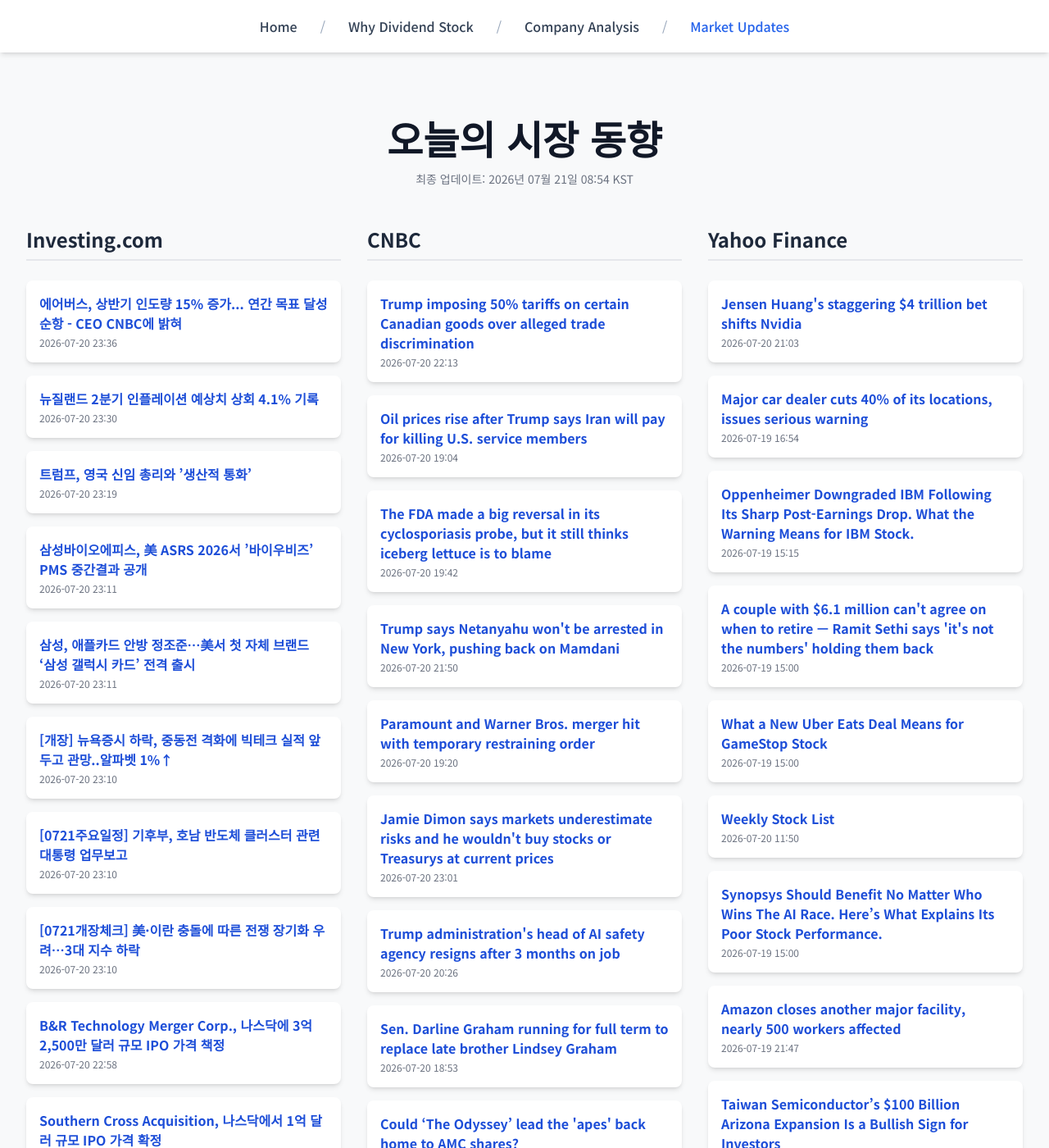
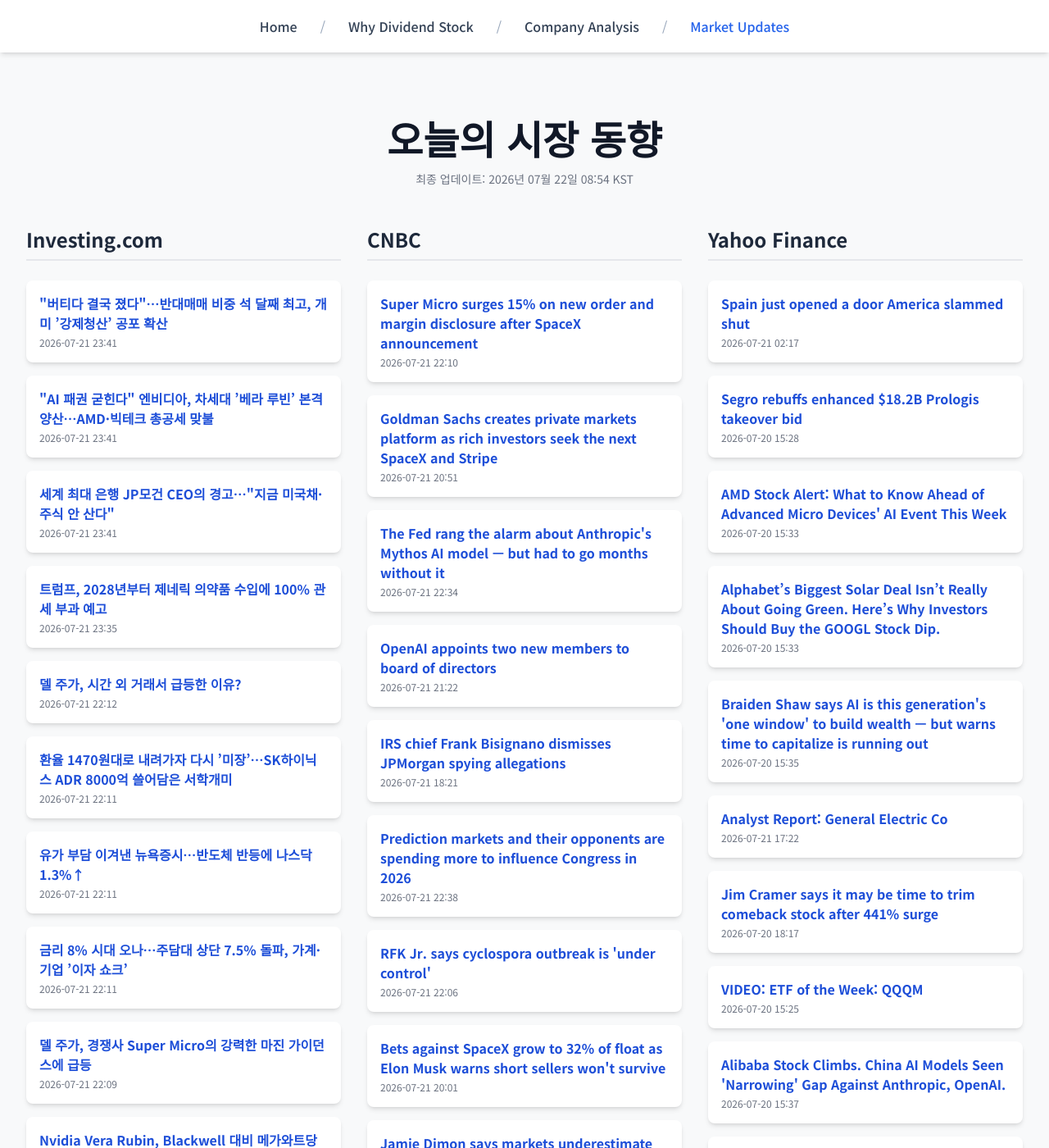
Before and after one commit to Kay-Hwang/my-company-analysis, a Jekyll site: the page built from market-updates.html, in a window 1280 px wide and 1400 px high. Shown: the whole window at 82% size. Built offline with Jekyll 4.4.1, drawn with Linux system fonts in a browser that asks for light colours; nearby versions of some CDN libraries; a script that is not in the unit is left out; some of the changed text lies outside the part shown.

Commit message:
Update daily data

```diff
--- a/_data/latest_data.json
+++ b/_data/latest_data.json
@@ -1,190 +1,190 @@
 {
-  "lastUpdated": "2026년 07월 21일 08:54 KST",
+  "lastUpdated": "2026년 07월 22일 08:54 KST",
   "news": {
     "investing": [
       {
-        "title": "에어버스, 상반기 인도량 15% 증가... 연간 목표 달성 순항 - CEO CNBC에 밝혀",
-        "link": "https://kr.investing.com/news/stock-market-news/article-93CH-2021883",
-        "pubDate": "2026-07-20 23:36:58",
-        "summary": "에어버스, 상반기 인도량 15% 증가... 연간 목표 달성 순항 - CEO CNBC에 밝혀"
+        "title": "﻿\"버티다 결국 졌다\"…반대매매 비중 석 달째 최고, 개미 ’강제청산’ 공포 확산",
+        "link": "https://kr.investing.com/news/stock-market-news/article-2023698",
+        "pubDate": "2026-07-21 23:41:18",
+        "summary": "﻿\"버티다 결국 졌다\"…반대매매 비중 석 달째 최고, 개미 ’강제청산’ 공포 확산"
       },
       {
-        "title": "뉴질랜드 2분기 인플레이션 예상치 상회 4.1% 기록",
-        "link": "https://kr.investing.com/news/stock-market-news/article-93CH-2021882",
-        "pubDate": "2026-07-20 23:30:55",
-        "summary": "뉴질랜드 2분기 인플레이션 예상치 상회 4.1% 기록"
+        "title": "\"AI 패권 굳힌다\" 엔비디아, 차세대 ’베라 루빈’ 본격 양산…AMD·빅테크 총공세 맞불",
+        "link": "https://kr.investing.com/news/stock-market-news/article-2023697",
+        "pubDate": "2026-07-21 23:41:18",
+        "summary": "\"AI 패권 굳힌다\" 엔비디아, 차세대 ’베라 루빈’ 본격 양산…AMD·빅테크 총공세 맞불"
       },
       {
-        "title": "트럼프, 영국 신임 총리와 ’생산적 통화’",
-        "link": "https://kr.investing.com/news/stock-market-news/article-93CH-2021879",
-        "pubDate": "2026-07-20 23:19:35",
-        "summary": "트럼프, 영국 신임 총리와 ’생산적 통화’"
+        "title": "﻿세계 최대 은행 JP모건 CEO의 경고…\"지금 미국채·주식 안 산다\"",
+        "link": "https://kr.investing.com/news/stock-market-news/article-2023696",
+        "pubDate": "2026-07-21 23:41:17",
+        "summary": "﻿세계 최대 은행 JP모건 CEO의 경고…\"지금 미국채·주식 안 산다\""
       },
       {
-        "title": "삼성바이오에피스, 美 ASRS 2026서 ’바이우비즈’ PMS 중간결과 공개",
-        "link": "https://kr.investing.com/news/stock-market-news/article-2021878",
-        "pubDate": "2026-07-20 23:11:08",
-        "summary": "삼성바이오에피스, 美 ASRS 2026서 ’바이우비즈’ PMS 중간결과 공개"
+        "title": "트럼프, 2028년부터 제네릭 의약품 수입에 100% 관세 부과 예고",
+        "link": "https://kr.investing.com/news/stock-market-news/article-2023685",
+        "pubDate": "2026-07-21 23:35:52",
+        "summary": "트럼프, 2028년부터 제네릭 의약품 수입에 100% 관세 부과 예고"
       },
       {
-        "title": "삼성, 애플카드 안방 정조준…美서 첫 자체 브랜드 ‘삼성 갤럭시 카드’ 전격 출시",
-        "link": "https://kr.investing.com/news/stock-market-news/article-2021877",
-        "pubDate": "2026-07-20 23:11:08",
-        "summary": "삼성, 애플카드 안방 정조준…美서 첫 자체 브랜드 ‘삼성 갤럭시 카드’ 전격 출시"
+        "title": "델 주가, 시간 외 거래서 급등한 이유?",
+        "link": "https://kr.investing.com/news/stock-market-news/article-93CH-2023657",
+        "pubDate": "2026-07-21 22:12:53",
+        "summary": "델 주가, 시간 외 거래서 급등한 이유?"
       },
       {
-        "title": "[개장] 뉴욕증시 하락, 중동전 격화에 빅테크 실적 앞두고 관망..알파벳 1%↑",
-        "link": "https://kr.investing.com/news/stock-market-news/article-2021872",
-        "pubDate": "2026-07-20 23:10:18",
-        "summary": "[개장] 뉴욕증시 하락, 중동전 격화에 빅테크 실적 앞두고 관망..알파벳 1%↑"
+        "title": "환율 1470원대로 내려가자 다시 ’미장’…SK하이닉스 ADR 8000억 쓸어담은 서학개미",
+        "link": "https://kr.investing.com/news/stock-market-news/article-2023656",
+        "pubDate": "2026-07-21 22:11:12",
+        "summary": "환율 1470원대로 내려가자 다시 ’미장’…SK하이닉스 ADR 8000억 쓸어담은 서학개미"
       },
       {
-        "title": "[0721주요일정] 기후부, 호남 반도체 클러스터 관련 대통령 업무보고",
-        "link": "https://kr.investing.com/news/stock-market-news/article-2021871",
-        "pubDate": "2026-07-20 23:10:11",
-        "summary": "[0721주요일정] 기후부, 호남 반도체 클러스터 관련 대통령 업무보고"
+        "title": "유가 부담 이겨낸 뉴욕증시…반도체 반등에 나스닥 1.3%↑",
+        "link": "https://kr.investing.com/news/stock-market-news/article-2023655",
+        "pubDate": "2026-07-21 22:11:12",
+        "summary": "유가 부담 이겨낸 뉴욕증시…반도체 반등에 나스닥 1.3%↑"
       },
       {
-        "title": "[0721개장체크] 美·이란 충돌에 따른 전쟁 장기화 우려…3대 지수 하락",
-        "link": "https://kr.investing.com/news/stock-market-news/article-2021870",
-        "pubDate": "2026-07-20 23:10:11",
-        "summary": "[0721개장체크] 美·이란 충돌에 따른 전쟁 장기화 우려…3대 지수 하락"
+        "title": "금리 8% 시대 오나…주담대 상단 7.5% 돌파, 가계·기업 ’이자 쇼크’",
+        "link": "https://kr.investing.com/news/stock-market-news/article-2023654",
+        "pubDate": "2026-07-21 22:11:11",
+        "summary": "금리 8% 시대 오나…주담대 상단 7.5% 돌파, 가계·기업 ’이자 쇼크’"
       },
       {
-        "title": "B&R Technology Merger Corp., 나스닥에 3억 2,500만 달러 규모 IPO 가격 책정",
-        "link": "https://kr.investing.com/news/stock-market-news/article-432SI-2021869",
-        "pubDate": "2026-07-20 22:58:01",
-        "summary": "B&R Technology Merger Corp., 나스닥에 3억 2,500만 달러 규모 IPO 가격 책정"
+        "title": "델 주가, 경쟁사 Super Micro의 강력한 마진 가이던스에 급등",
+        "link": "https://kr.investing.com/news/stock-market-news/article-93CH-2023652",
+        "pubDate": "2026-07-21 22:09:01",
+        "summary": "델 주가, 경쟁사 Super Micro의 강력한 마진 가이던스에 급등"
       },
       {
-        "title": "Southern Cross Acquisition, 나스닥에서 1억 달러 규모 IPO 가격 확정",
-        "link": "https://kr.investing.com/news/stock-market-news/article-432SI-2021863",
-        "pubDate": "2026-07-20 22:27:01",
-        "summary": "Southern Cross Acquisition, 나스닥에서 1억 달러 규모 IPO 가격 확정"
+        "title": "Nvidia Vera Rubin, Blackwell 대비 메가와트당 처리량 10배 향상",
+        "link": "https://kr.investing.com/news/stock-market-news/article-2023645",
+        "pubDate": "2026-07-21 21:51:48",
+        "summary": "Nvidia Vera Rubin, Blackwell 대비 메가와트당 처리량 10배 향상"
       }
     ],
     "cnbc": [
       {
-        "title": "Trump imposing 50% tariffs on certain Canadian goods over alleged trade discrimination",
-        "link": "https://www.cnbc.com/2026/07/20/trump-tariffs-canada-trade.html",
-        "pubDate": "Mon, 20 Jul 2026 22:13:57 GMT",
-        "summary": "Canada's relationship with the U.S. has frayed amid Trump's tariff-heavy agenda and vocal displeasure with the nations' trilateral trade pact with Mexico."
+        "title": "Super Micro surges 15% on new order and margin disclosure after SpaceX announcement",
+        "link": "https://www.cnbc.com/2026/07/21/super-micro-stock-spacex-announcement.html",
+        "pubDate": "Tue, 21 Jul 2026 22:10:56 GMT",
+        "summary": "Many server makers are seeing faster growth as companies race to deploy artificial intelligence servers."
       },
       {
-        "title": "Oil prices rise after Trump says Iran will pay for killing U.S. service members",
-        "link": "https://www.cnbc.com/2026/07/20/oil-prices-today-brent-wti-crude-us-iran-centcom-hormuz.html",
-        "pubDate": "Mon, 20 Jul 2026 19:04:16 GMT",
-        "summary": "Oil prices have surged around 20% this month as fighting between the U.S. and Iran has sharply escalated."
+        "title": "Goldman Sachs creates private markets platform as rich investors seek the next SpaceX and Stripe",
+        "link": "https://www.cnbc.com/2026/07/21/goldman-sachs-private-markets-platform.html",
+        "pubDate": "Tue, 21 Jul 2026 20:51:34 GMT",
+        "summary": "Goldman Sachs is launching a new alternative investments platform aimed at giving wealthy clients and family offices direct stakes in private companies."
       },
       {
-        "title": "The FDA made a big reversal in its cyclosporiasis probe, but it still thinks iceberg lettuce is to blame",
-        "link": "https://www.cnbc.com/2026/07/20/cyclosporiasis-fda-taylor-farms-lettuce-false-positive.html",
-        "pubDate": "Mon, 20 Jul 2026 19:42:30 GMT",
-        "summary": "The FDA's investigation into the source of the cyclosporiasis outbreak is causing confusion as companies and consumers alike navigate new updates."
+        "title": "The Fed rang the alarm about Anthropic's Mythos AI model — but had to go months without it",
+        "link": "https://www.cnbc.com/2026/07/21/fed-mythos-ai-cybersecurity-banks-project-glasswing.html",
+        "pubDate": "Tue, 21 Jul 2026 22:34:35 GMT",
+        "summary": "The central bank didn't have access to Claude Mythos Preview as of mid-July, even as other institutions were racing to patch their vulnerabilities."
       },
       {
-        "title": "Trump says Netanyahu won't be arrested in New York, pushing back on Mamdani",
-        "link": "https://www.cnbc.com/2026/07/20/trump-netanyahu-arrest-mamdani-new-york-israel.html",
-        "pubDate": "Mon, 20 Jul 2026 21:50:17 GMT",
-        "summary": "Israel's prime minister, Benjamin Netanyahu, is the target of an arrest warrant issued by the International Criminal Court related to the war on Gaza."
+        "title": "OpenAI appoints two new members to board of directors",
+        "link": "https://www.cnbc.com/2026/07/21/openai-appoints-two-new-members-to-board-of-directors.html",
+        "pubDate": "Tue, 21 Jul 2026 21:22:32 GMT",
+        "summary": "OpenAI appointed longtime financial executives David Vélez and Robin Vince to its nonprofit and for-profit boards."
       },
       {
-        "title": "Paramount and Warner Bros. merger hit with temporary restraining order",
-        "link": "https://www.cnbc.com/2026/07/20/paramount-wbd-merger-delay.html",
-        "pubDate": "Mon, 20 Jul 2026 19:20:38 GMT",
-        "summary": "A California judge granted a temporary restraining order as part of the lawsuit brought by state attorneys general due to antitrust concerns."
+        "title": "IRS chief Frank Bisignano dismisses JPMorgan spying allegations",
+        "link": "https://www.cnbc.com/2026/07/21/irs-chief-frank-bisignano-laughs-off-jpmorgan-spying-allegations.html",
+        "pubDate": "Tue, 21 Jul 2026 18:21:57 GMT",
+        "summary": "Bisignano denied allegations The Wall Street Journal reported that he surveilled his colleagues while working at JPMorgan more than a decade ago."
+      },
+      {
+        "title": "Prediction markets and their opponents are spending more to influence Congress in 2026",
+        "link": "https://www.cnbc.com/2026/07/21/prediction-market-kalshi-polymarket-casino-gaming-lobby-congress.html",
+        "pubDate": "Tue, 21 Jul 2026 22:38:04 GMT",
+        "summary": "Kalshi and groups representing the casino and gaming industry and online sports betting apps, all have boosted their lobbying spending in 2026."
+      },
+      {
+        "title": "RFK Jr. says cyclospora outbreak is 'under control'",
+        "link": "https://www.cnbc.com/2026/07/21/cyclospora-rfk-jr-says-outbreak-is-under-control.html",
+        "pubDate": "Tue, 21 Jul 2026 22:06:30 GMT",
+        "summary": "Health and Human Services Secretary Robert F. Kennedy Jr. on Tuesday said that the ongoing outbreak of cyclosporiasis is \"under control.\""
+      },
+      {
+        "title": "Bets against SpaceX grow to 32% of float as Elon Musk warns short sellers won't survive",
+        "link": "https://www.cnbc.com/2026/07/21/bets-against-spacex-grow-to-32percent-of-float-as-elon-musk-warns-short-sellers-wont-survive.html",
+        "pubDate": "Tue, 21 Jul 2026 20:01:39 GMT",
+        "summary": "About 206 million SpaceX shares are now sold short, representing roughly 32% of the company's publicly tradable float, according to S3."
       },
       {
         "title": "Jamie Dimon says markets underestimate risks and he wouldn't buy stocks or Treasurys at current prices",
-        "link": "https://www.cnbc.com/2026/07/20/jpmorgan-chase-ceo-jamie-dimon-market-risk.html",
-        "pubDate": "Mon, 20 Jul 2026 23:01:01 GMT",
+        "link": "https://www.cnbc.com/2026/07/21/jpmorgan-chase-ceo-jamie-dimon-market-risk.html",
+        "pubDate": "Tue, 21 Jul 2026 10:24:07 GMT",
         "summary": "Comments from JPMorgan Chase CEO Jamie Dimon contrast with investors' recent willingness to look past wars, tariffs and other shocks."
       },
       {
-        "title": "Trump administration's head of AI safety agency resigns after 3 months on job",
-        "link": "https://www.cnbc.com/2026/07/20/trumps-head-of-ai-safety-agency-caisi-resigns-after-months-on-job.html",
-        "pubDate": "Mon, 20 Jul 2026 20:26:20 GMT",
-        "summary": "Arvind Raman, the director of National Institute of Standards and Technology, will serve as acting director of CAISI, according to a spokesperson"
-      },
-      {
-        "title": "Sen. Darline Graham running for full term to replace late brother Lindsey Graham",
-        "link": "https://www.cnbc.com/2026/07/20/south-carolina-election-republicans-lindsey-graham.html",
-        "pubDate": "Mon, 20 Jul 2026 18:53:24 GMT",
-        "summary": "Sen. Darline Graham enters an increasingly crowded Republican field to fill the seat of her late brother Lindsey Graham, who died earlier this month."
-      },
-      {
-        "title": "Could ‘The Odyssey’ lead the 'apes' back home to AMC shares?",
-        "link": "https://www.cnbc.com/2026/07/20/could-the-odyssey-lead-the-apes-back-home-to-amc-shares.html",
-        "pubDate": "Mon, 20 Jul 2026 18:05:06 GMT",
-        "summary": "AMC options surged out of the gate this morning with over 300,000 contracts traded as of writing."
-      },
-      {
-        "title": "FIFA emerges as the $9 billion winner as the biggest, brashest World Cup ever draws to a close",
-        "link": "https://www.cnbc.com/2026/07/20/world-cup-fifa-football-winner-tournament-spain.html",
-        "pubDate": "Mon, 20 Jul 2026 05:45:04 GMT",
-        "summary": "The football governing body presided over the most lucrative sporting event in history and is poised to net over $9 billion in revenue for 2026."
+        "title": "GM announces new gas-powered Cadillac vehicles amid EV pullback",
+        "link": "https://www.cnbc.com/2026/07/21/gm-new-gas-powered-cadillac.html",
+        "pubDate": "Tue, 21 Jul 2026 15:03:42 GMT",
+        "summary": "GM CEO Mary Barra said Tuesday the next-generation Cadillacs will include new versions of the CT5 sedan, XT5 midsize SUV and discontinued three-row XT6 SUV."
       }
     ],
     "yahoo": [
       {
-        "title": "Jensen Huang's staggering $4 trillion bet shifts Nvidia",
-        "link": "https://finance.yahoo.com/technology/ai/articles/jensen-huangs-staggering-4-trillion-210300335.html",
-        "pubDate": "2026-07-20T21:03:00Z",
-        "summary": "Jensen Huang's staggering $4 trillion bet shifts Nvidia"
+        "title": "Spain just opened a door America slammed shut",
+        "link": "https://finance.yahoo.com/economy/policy/articles/spain-just-opened-door-america-021700849.html",
+        "pubDate": "2026-07-21T02:17:00Z",
+        "summary": "Spain just opened a door America slammed shut"
       },
       {
-        "title": "Major car dealer cuts 40% of its locations, issues serious warning",
-        "link": "https://finance.yahoo.com/small-business/articles/major-car-dealer-cuts-40-014700349.html",
-        "pubDate": "2026-07-19T16:54:17Z",
-        "summary": "Major car dealer cuts 40% of its locations, issues serious warning"
+        "title": "Segro rebuffs enhanced $18.2B Prologis takeover bid",
+        "link": "https://finance.yahoo.com/real-estate/articles/segro-rebuffs-enhanced-18-2b-152845888.html",
+        "pubDate": "2026-07-20T15:28:45Z",
+        "summary": "Segro rebuffs enhanced $18.2B Prologis takeover bid"
       },
       {
-        "title": "Oppenheimer Downgraded IBM Following Its Sharp Post-Earnings Drop. What the Warning Means for IBM Stock.",
-        "link": "https://finance.yahoo.com/markets/stocks/articles/oppenheimer-downgraded-ibm-following-sharp-151501745.html",
-        "pubDate": "2026-07-19T15:15:01Z",
-        "summary": "Oppenheimer Downgraded IBM Following Its Sharp Post-Earnings Drop. What the Warning Means for IBM Stock."
+        "title": "AMD Stock Alert: What to Know Ahead of Advanced Micro Devices' AI Event This Week",
+        "link": "https://finance.yahoo.com/technology/ai/articles/amd-stock-alert-know-ahead-153331797.html",
+        "pubDate": "2026-07-20T15:33:31Z",
+        "summary": "AMD Stock Alert: What to Know Ahead of Advanced Micro Devices' AI Event This Week"
       },
       {
-        "title": "A couple with $6.1 million can't agree on when to retire — Ramit Sethi says 'it's not the numbers' holding them back",
-        "link": "https://finance.yahoo.com/markets/articles/couple-6-1-million-cant-150000535.html",
-        "pubDate": "2026-07-19T15:00:00Z",
-        "summary": "A couple with $6.1 million can't agree on when to retire — Ramit Sethi says 'it's not the numbers' holding them back"
+        "title": "Alphabet’s Biggest Solar Deal Isn’t Really About Going Green. Here’s Why Investors Should Buy the GOOGL Stock Dip.",
+        "link": "https://finance.yahoo.com/energy/articles/alphabet-biggest-solar-deal-isn-153355495.html",
+        "pubDate": "2026-07-20T15:33:55Z",
+        "summary": "Alphabet’s Biggest Solar Deal Isn’t Really About Going Green. Here’s Why Investors Should Buy the GOOGL Stock Dip."
       },
       {
-        "title": "What a New Uber Eats Deal Means for GameStop Stock",
-        "link": "https://finance.yahoo.com/markets/stocks/articles/uber-eats-deal-means-gamestop-150002665.html",
-        "pubDate": "2026-07-19T15:00:02Z",
-        "summary": "What a New Uber Eats Deal Means for GameStop Stock"
+        "title": "Braiden Shaw says AI is this generation's 'one window' to build wealth — but warns time to capitalize is running out",
+        "link": "https://finance.yahoo.com/technology/ai/articles/braiden-shaw-says-ai-generations-153500674.html",
+        "pubDate": "2026-07-20T15:35:00Z",
+        "summary": "Braiden Shaw says AI is this generation's 'one window' to build wealth — but warns time to capitalize is running out"
       },
       {
-        "title": "Weekly Stock List",
-        "link": "https://finance.yahoo.com/research/reports/ARGUS_47669_StockPicks_1784548244000?yptr=yahoo&ncid=yahooproperties_plusresear_nm5q6ze1cei",
-        "pubDate": "2026-07-20T11:50:44Z",
-        "summary": "Weekly Stock List"
+        "title": "Analyst Report: General Electric Co",
+        "link": "https://finance.yahoo.com/research/reports/ARGUS_2999_AnalystReport_1784654558000?yptr=yahoo&ncid=yahooproperties_plusresear_nm5q6ze1cei",
+        "pubDate": "2026-07-21T17:22:38Z",
+        "summary": "Analyst Report: General Electric Co"
       },
       {
-        "title": "Synopsys Should Benefit No Matter Who Wins The AI Race. Here’s What Explains Its Poor Stock Performance.",
-        "link": "https://finance.yahoo.com/markets/stocks/articles/synopsys-benefit-no-matter-wins-150002706.html",
-        "pubDate": "2026-07-19T15:00:02Z",
-        "summary": "Synopsys Should Benefit No Matter Who Wins The AI Race. Here’s What Explains Its Poor Stock Performance."
+        "title": "Jim Cramer says it may be time to trim comeback stock after 441% surge",
+        "link": "https://finance.yahoo.com/markets/stocks/articles/jim-cramer-says-may-time-181700105.html",
+        "pubDate": "2026-07-20T18:17:00Z",
+        "summary": "Jim Cramer says it may be time to trim comeback stock after 441% surge"
       },
       {
-        "title": "Amazon closes another major facility, nearly 500 workers affected",
-        "link": "https://finance.yahoo.com/small-business/articles/amazon-closes-another-major-facility-214700424.html",
-        "pubDate": "2026-07-19T21:47:00Z",
-        "summary": "Amazon closes another major facility, nearly 500 workers affected"
+        "title": "VIDEO: ETF of the Week: QQQM",
+        "link": "https://finance.yahoo.com/markets/stocks/articles/video-etf-week-qqqm-152517745.html",
+        "pubDate": "2026-07-20T15:25:17Z",
+        "summary": "VIDEO: ETF of the Week: QQQM"
       },
       {
-        "title": "Taiwan Semiconductor’s $100 Billion Arizona Expansion Is a Bullish Sign for Investors",
-        "link": "https://finance.yahoo.com/markets/stocks/articles/taiwan-semiconductor-100-billion-arizona-150002813.html",
-        "pubDate": "2026-07-19T15:00:02Z",
-        "summary": "Taiwan Semiconductor’s $100 Billion Arizona Expansion Is a Bullish Sign for Investors"
+        "title": "Alibaba Stock Climbs. China AI Models Seen 'Narrowing' Gap Against Anthropic, OpenAI.",
+        "link": "https://www.investors.com/news/technology/alibaba-stock-qwen-ai-model-anthropic/?src=A00220&yptr=yahoo",
+        "pubDate": "2026-07-20T15:37:17Z",
+        "summary": "Alibaba Stock Climbs. China AI Models Seen 'Narrowing' Gap Against Anthropic, OpenAI."
       },
       {
-        "title": "Nearly half of retirees leave work earlier than planned — the 3 reasons Americans are retiring at 62 instead of 65",
-        "link": "https://finance.yahoo.com/small-business/articles/nearly-half-retirees-leave-earlier-144653221.html",
-        "pubDate": "2026-07-19T14:46:53Z",
-        "summary": "Nearly half of retirees leave work earlier than planned — the 3 reasons Americans are retiring at 62 instead of 65"
+        "title": "Broader Market Boosted by Chipmaker Strength",
+        "link": "https://finance.yahoo.com/markets/stocks/articles/broader-market-boosted-chipmaker-strength-152206558.html",
+        "pubDate": "2026-07-20T15:22:06Z",
+        "summary": "Broader Market Boosted by Chipmaker Strength"
       }
     ]
   }
```
